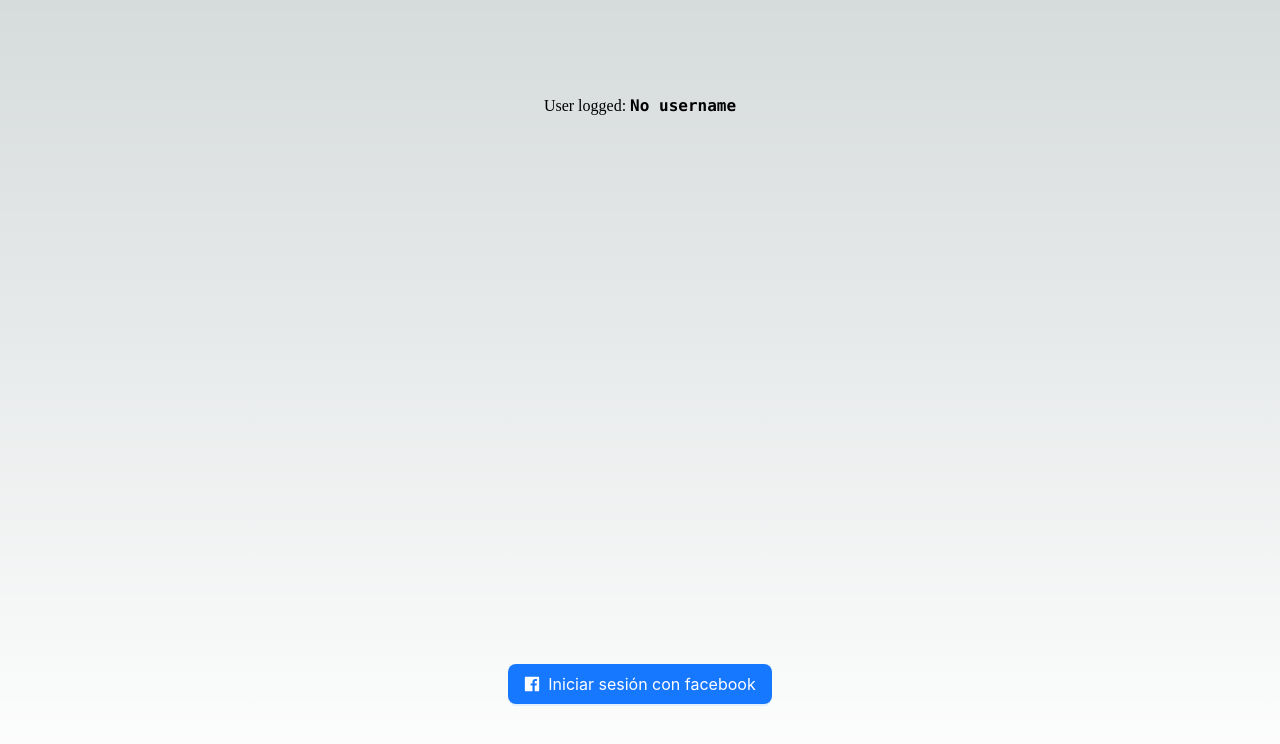
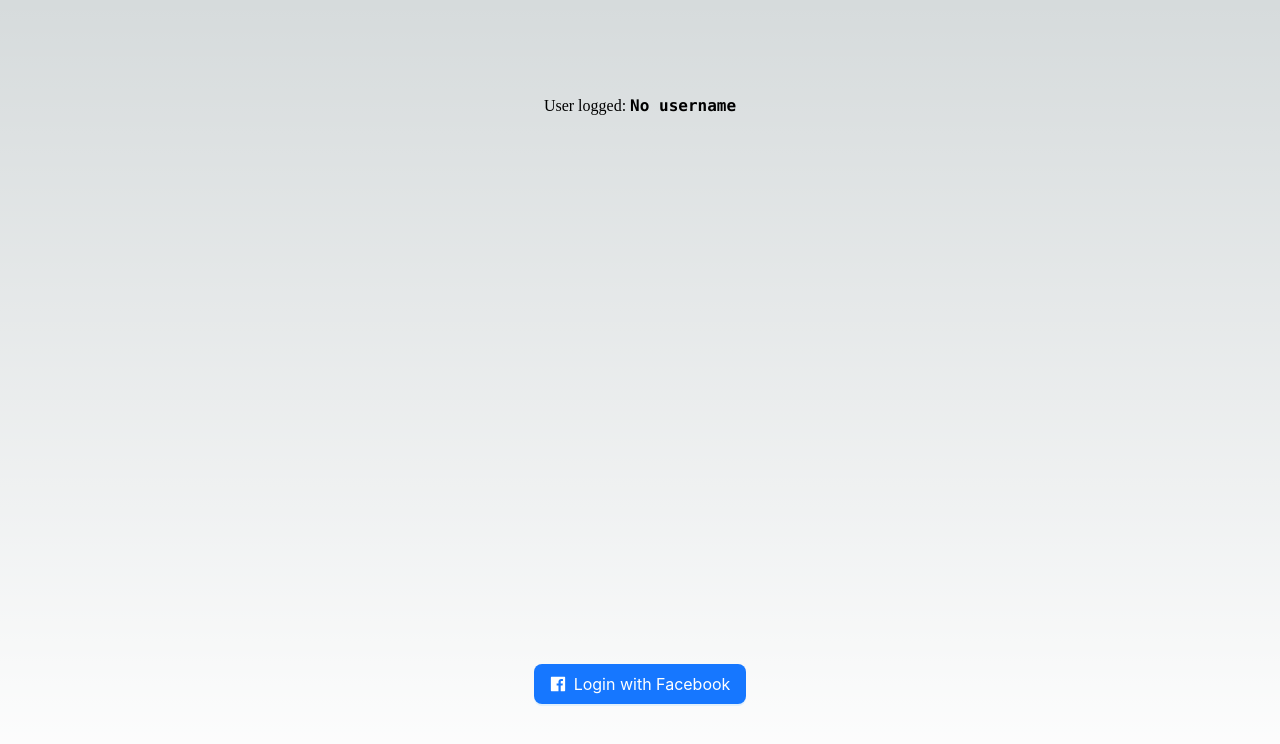
Before and after one commit to raulchincaamal/facebook-login, a Next.js app: page / in a window 1280 px wide. Shown: the top 744 px of the page. Built offline with nearby package versions, Linux system fonts and the light colour scheme.

Commit message:
Change button label

```diff
--- a/src/components/FacebookButton.tsx
+++ b/src/components/FacebookButton.tsx
@@ -46,7 +46,7 @@ const FacebookButton = ({ handleUserData, disabled }: IFacebookButtonProps) => {
         onClick={handleLogin}
         icon={<FacebookFilled />}
       >
-        Iniciar sesión con facebook
+        Login with Facebook
       </Button>
       <Script
         async
```
